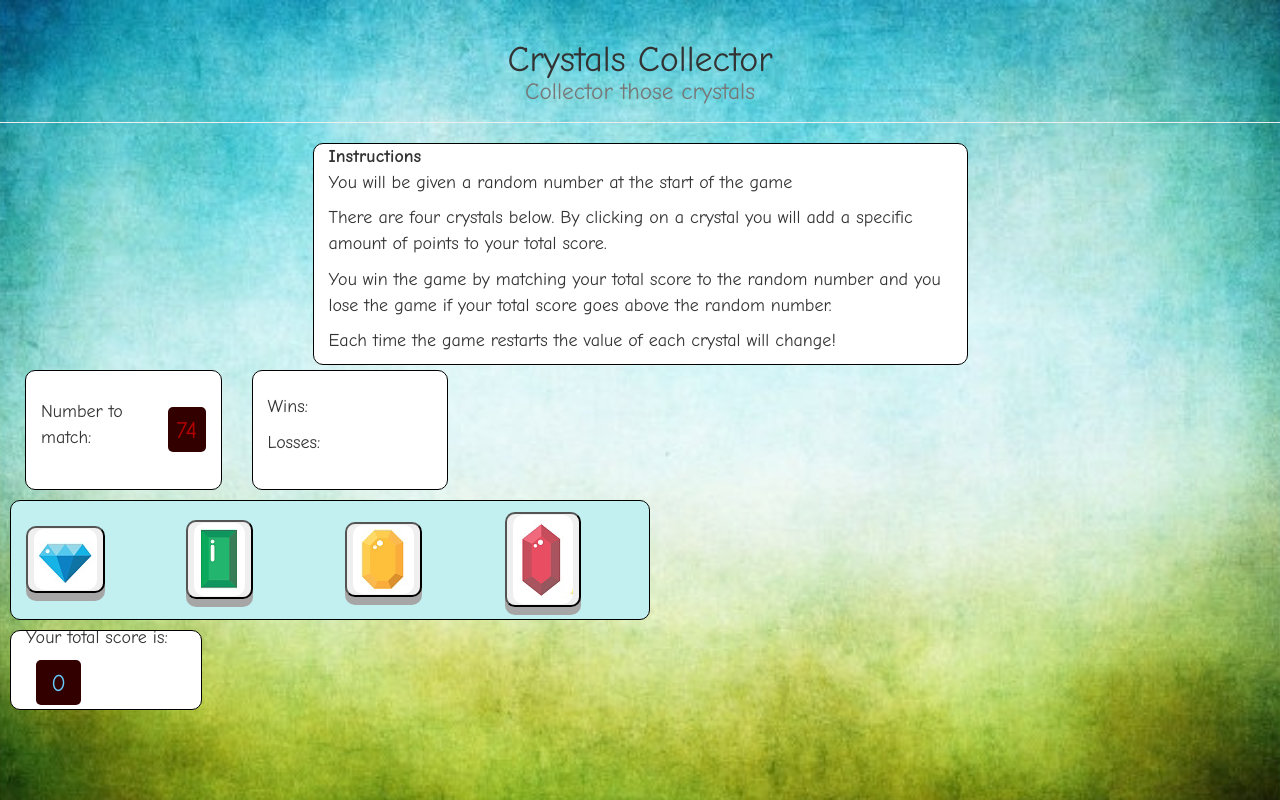
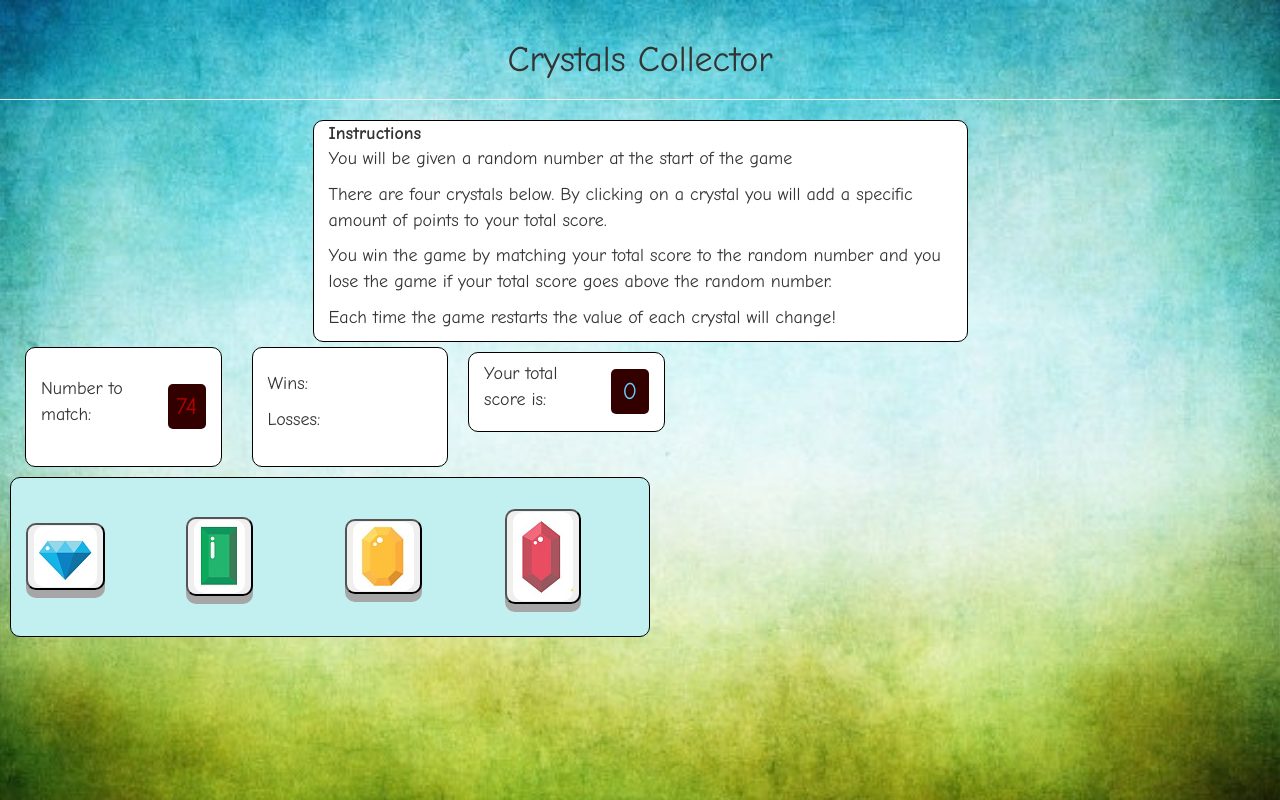
Before and after one commit to josha5/unit-4-game, a plain HTML site: page index.html in a window 1280 px wide. Drawn offline with nearby package versions, Linux system fonts and the light colour scheme.

Commit message:
cleaning up html & css

```diff
--- a/assets/css/style.css
+++ b/assets/css/style.css
@@ -54,7 +54,7 @@ body {
     align-items: center;
     background-color: #c2f0f0;
     width: 50%;
-    height: 15%;
+    height: 20%;
     margin-top: 10px;
     margin-left: 10px;
 }
@@ -67,8 +67,8 @@ body {
     background-color: white;
     width: 15%;
     height: 10%;
-    margin-left: 10px;
     margin-top: 10px;
+    margin-left: 20px;
 }
 
 #score {
--- a/index.html
+++ b/index.html
@@ -12,7 +12,7 @@
 </head>
 <body>
     <div class="page-header">
-      <h1 class="text-center">Crystals Collector <br><small>Collector those crystals</small></h1>
+      <h1 class="text-center">Crystals Collector</h1>
     </div>
     <div class="row">
         <div class="col-md-12" id="instructions">
@@ -26,13 +26,16 @@
         </div>
     </div>
     <div class="row">
-        <div class="col-md-6" id="randomNumDiv">
+        <div class="col-md-4" id="randomNumDiv">
             <p>Number to match: <div id="randomNum"></div></p>
         </div>
-        <div class="col-md-6" id="winLoss">
+        <div class="col-md-4" id="winLoss">
             <p>Wins:<span id="win"></span></p>
             <p>Losses:<span id="loss"></span></p>
         </div>
+            <div class="col-md-4" id="totalScore">
+                <p>Your total score is: <div id="score"></div></p>
+            </div>
     </div>
     <div class="row" id="crystals">
         <div class="col-md-3">
@@ -48,10 +51,5 @@
             <button id="red"><img src="assets/images/red.png"></button>
         </div>
     </div>
-    <div class="row" id="totalScore">
-        <div class="col-md-12">
-            <p>Your total score is: <div id="score"></div></p>
-        </div>
-    </div>
 </body>
 </html>
```
